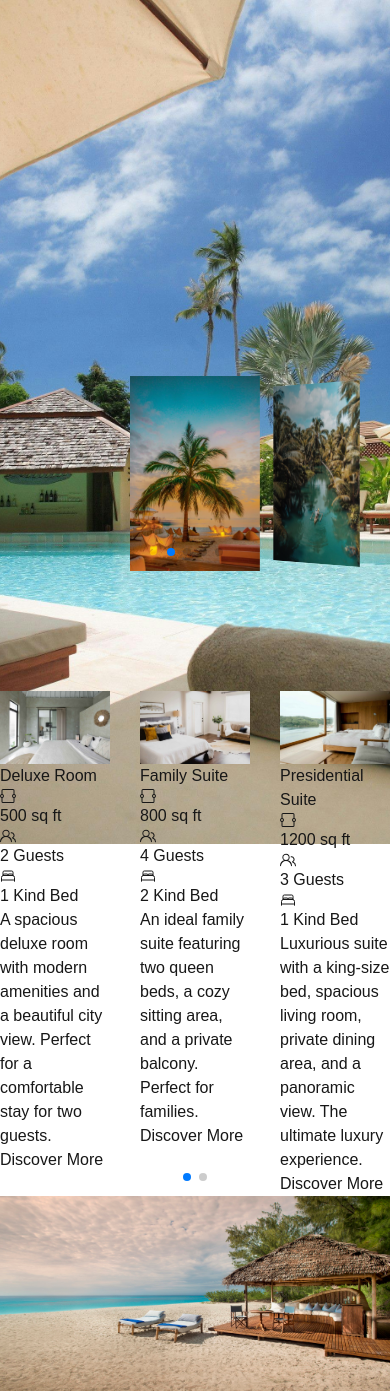
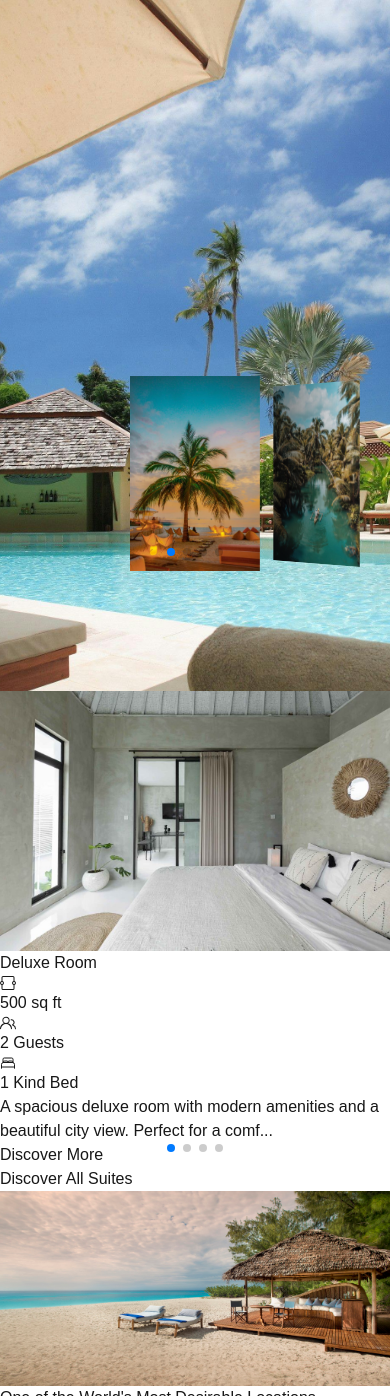
Before and after one commit to Sadi73/hotel-booking-system, a Next.js app: page / in a window 390 px wide. Shown: the top 1396 px of the page. Built offline with nearby package versions, Linux system fonts and the light colour scheme.

Commit message:
responsiveness added on accommodation

```diff
--- a/src/components/LandingPageLayout/Accomodation/AccomodationCarousel.jsx
+++ b/src/components/LandingPageLayout/Accomodation/AccomodationCarousel.jsx
@@ -61,13 +61,28 @@ export default function AccomodationCarousel() {
     return (
         <>
             <Swiper
-                slidesPerView={3}
-                spaceBetween={30}
                 pagination={{
                     clickable: true,
                 }}
                 modules={[Pagination]}
                 className="mySwiper"
+                breakpoints={{
+                    // when window width is >= 640px
+                    640: {
+                        slidesPerView: 1,
+                        spaceBetween: 20,
+                    },
+                    // when window width is >= 768px
+                    768: {
+                        slidesPerView: 2,
+                        spaceBetween: 30,
+                    },
+                    // when window width is >= 1024px
+                    1024: {
+                        slidesPerView: 3,
+                        spaceBetween: 40,
+                    },
+                }}
             >
                 {allRoomInfo.map(eachRoom =>
                     <SwiperSlide key={eachRoom?.id}><RoomCard roomDetails={eachRoom} /></SwiperSlide>
--- a/src/components/LandingPageLayout/Accomodation/AccomodationRoot.jsx
+++ b/src/components/LandingPageLayout/Accomodation/AccomodationRoot.jsx
@@ -6,17 +6,19 @@ const AccomodationRoot = () => {
         <div className='w-4/5 mx-auto my-20'>
             <div className='flex justify-between items-center'>
                 <div className='space-y-2'>
-                    <p className='uppercase font-serif text-sm text-[#53624e]'>Enjoy World-class Stay Experience</p>
-                    <h1 className='text-5xl font-serif'>The Accommodations</h1>
+                    <p className='uppercase font-mono text-sm text-[#53624e]'>Enjoy World-class Stay Experience</p>
+                    <h1 className='text-3xl md:text-3xl lg:text-4xl font-serif'>The Accommodations</h1>
                 </div>
 
-                <button className='bg-[#ab916c] text-white font-serif px-5 py-3'>Discover All Suites</button>
+                <button className='hidden md:block bg-[#ab916c] text-white font-serif px-5 py-3'>Discover All Suites</button>
             </div>
 
             <div className='my-10'>
                 <AccomodationCarousel />
             </div>
 
+            <button className='md:hidden bg-[#ab916c] text-white font-serif px-5 py-3 w-full'>Discover All Suites</button>
+
         </div>
     );
 };
--- a/src/components/LandingPageLayout/Accomodation/RoomCard.jsx
+++ b/src/components/LandingPageLayout/Accomodation/RoomCard.jsx
@@ -8,8 +8,8 @@ const RoomCard = ({ roomDetails }) => {
     return (
         <div className='space-y-3 font-serif'>
             <Image src={roomDetails?.image} alt='room image' width={400} height={500} />
-            <h1 className='text-3xl'>{roomDetails?.roomName}</h1>
-            <div className='flex justify-between'>
+            <h1 className='md:text-xl lg:text-3xl'>{roomDetails?.roomName}</h1>
+            <div className='flex flex-col xl:flex-row justify-between'>
                 <div className='flex items-center gap-2'>
                     <BsTextarea />
                     <p>{roomDetails?.area}</p>
@@ -23,7 +23,7 @@ const RoomCard = ({ roomDetails }) => {
                     <p>{roomDetails?.numberOfBeds} Kind Bed</p>
                 </div>
             </div>
-            <p>{roomDetails?.description}</p>
+            <p>{roomDetails?.description?.slice(0, 90)}...</p>
 
             <button className='border-b border-[#ab916c]'>Discover More </button>
 
--- a/src/components/LandingPageLayout/Overview/Overview.jsx
+++ b/src/components/LandingPageLayout/Overview/Overview.jsx
@@ -5,24 +5,24 @@ import SwiperSection from './SwiperSection';
 
 const Overview = () => {
     return (
-        <div className='bg-[#F3F3F0] py-32 text-center'>
-            <div className='flex justify-center'>
-                <RiHotelLine className='text-5xl text-[#53624e]' />
+        <div className='bg-[#F3F3F0] py-20 md:pt-48 md:pb-28 lg:py-28 text-center'>
+            <div className='flex justify-center mb-3'>
+                <RiHotelLine className='text-2xl md:text-5xl text-[#53624e]' />
             </div>
 
-            <div className='w-3/5 mx-auto space-y-4'>
+            <div className='lg:w-3/4 md:w-4/5 mx-auto space-y-4'>
                 <p className='uppercase font-serif text-sm text-[#53624e]'>Welcome to Cozystay Resort</p>
 
-                <h1 className='text-5xl font-mono leading-normal'>In the Heart of the South Pacific, Outstanding Views</h1>
+                <h1 className='text-2xl md:text-5xl font-mono font-semibold md:font-normal leading-normal'>In the Heart of the South Pacific, Outstanding Views</h1>
 
-                <p className='text-lg font-serif leading-loose'>Nestled in the heart of the Pacific Islands resort, on the edge of a tranquil and beautiful Garden Island, CozyStay is a haven of warmth, tranquility and rejuvenation. Bathed in brilliant sunshine and clear skies, it offers stunning views of palm-lined beaches and gorgeous coral reefs</p>
+                <p className='text-sm md:text-lg font-serif leading-loose'>Nestled in the heart of the Pacific Islands resort, on the edge of a tranquil and beautiful Garden Island, CozyStay is a haven of warmth, tranquility and rejuvenation. Bathed in brilliant sunshine and clear skies, it offers stunning views of palm-lined beaches and gorgeous coral reefs</p>
             </div>
 
             <div className='mt-20'>
                 <SwiperSection />
             </div>
 
-            <p className='mt-10 text-xl font-mono'>Inspired by our history, surrounded by nature and designed to
+            <p className='mt-16 text-xl font-mono'>Inspired by our history, surrounded by nature and designed to
                 offer a different experience</p>
 
         </div>
```
